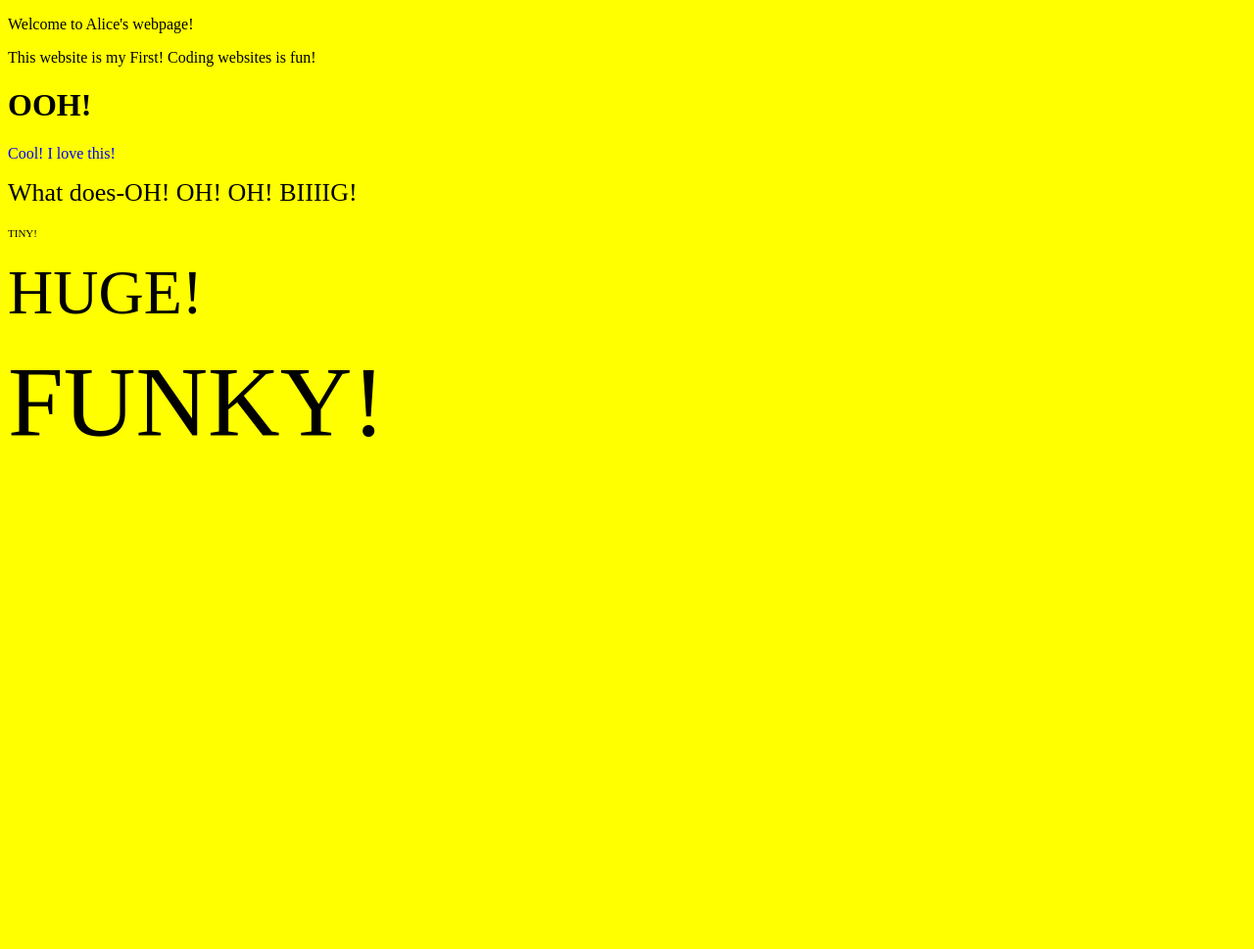
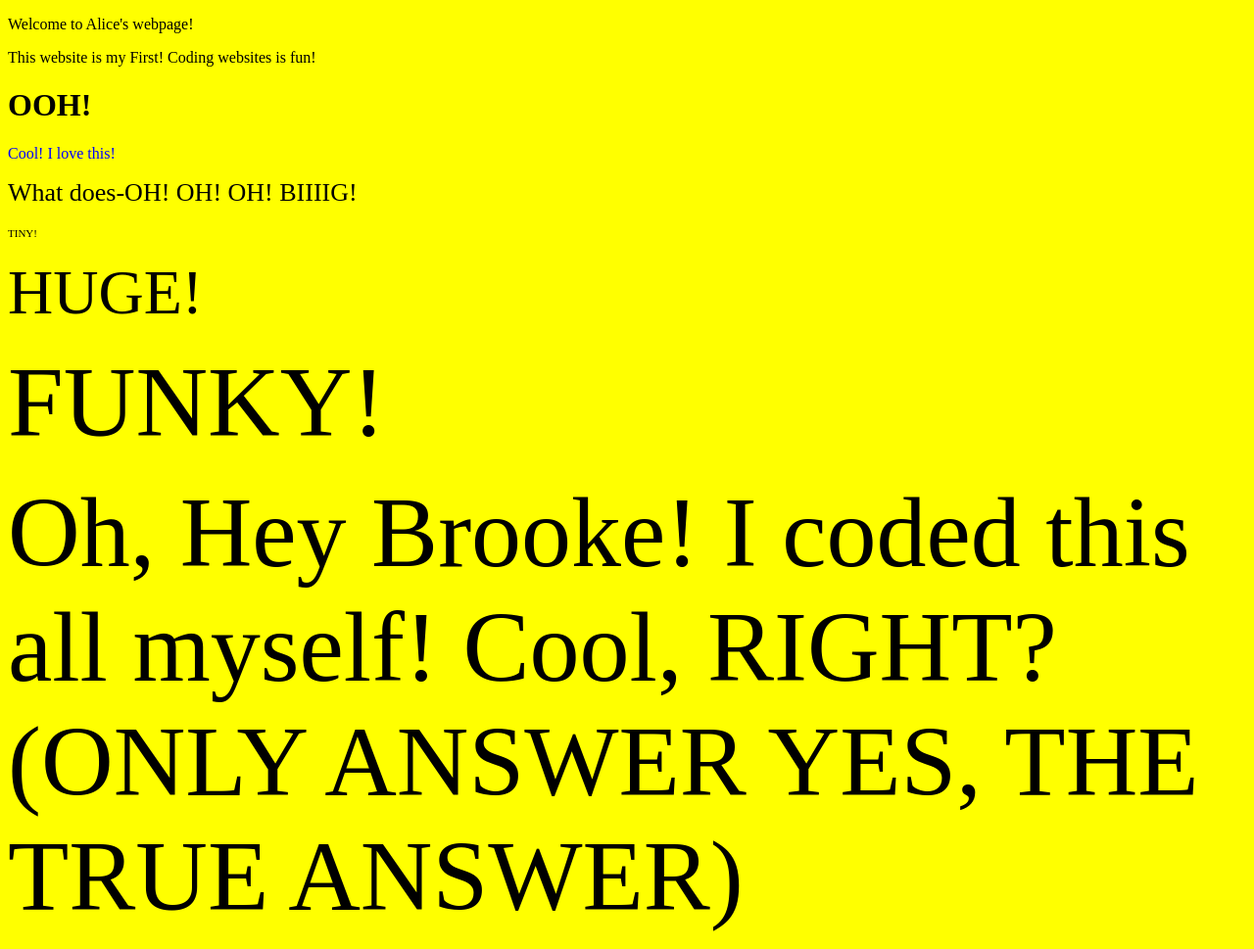
Before and after one commit to Codr360/Testbaby, a plain HTML site: page index.html in a window 1280 px wide. Shown: the whole page at 98% size. Before the commit the page ends 800 px from the top, so only its background shows below. Drawn offline with Linux system fonts and the light colour scheme.

Commit message:
Update index.html

```diff
--- a/index.html
+++ b/index.html
@@ -26,6 +26,7 @@
       <p> <span style="font-size: 11px"> TINY!</p>
       <p> <span style="font-size: 64px"> HUGE!</p>
       <p> <span style="font-size: 102px">FUNKY!</p>
+      <p> <span style="font-size: 102px"> Oh, Hey Brooke! I coded this all myself! Cool, RIGHT? (ONLY ANSWER YES, THE TRUE ANSWER)
    </body>
 </html>
 
```
